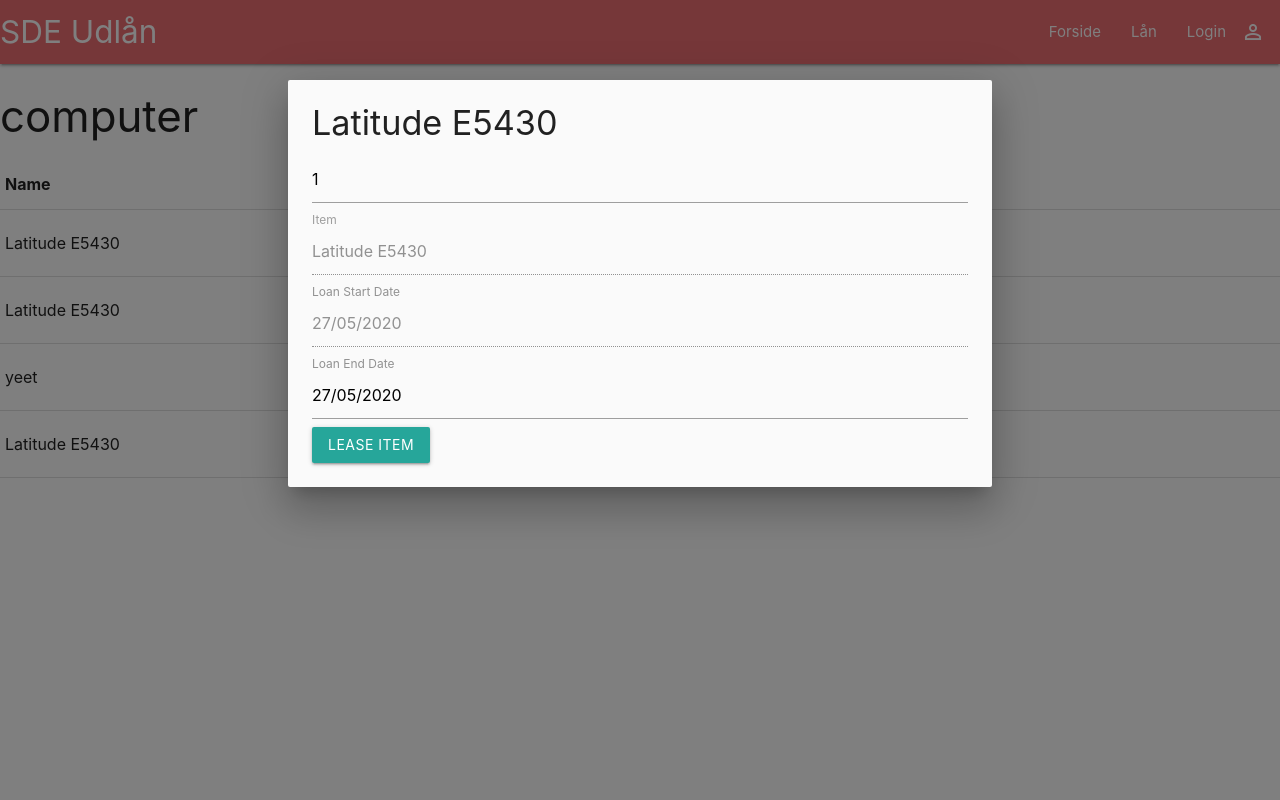
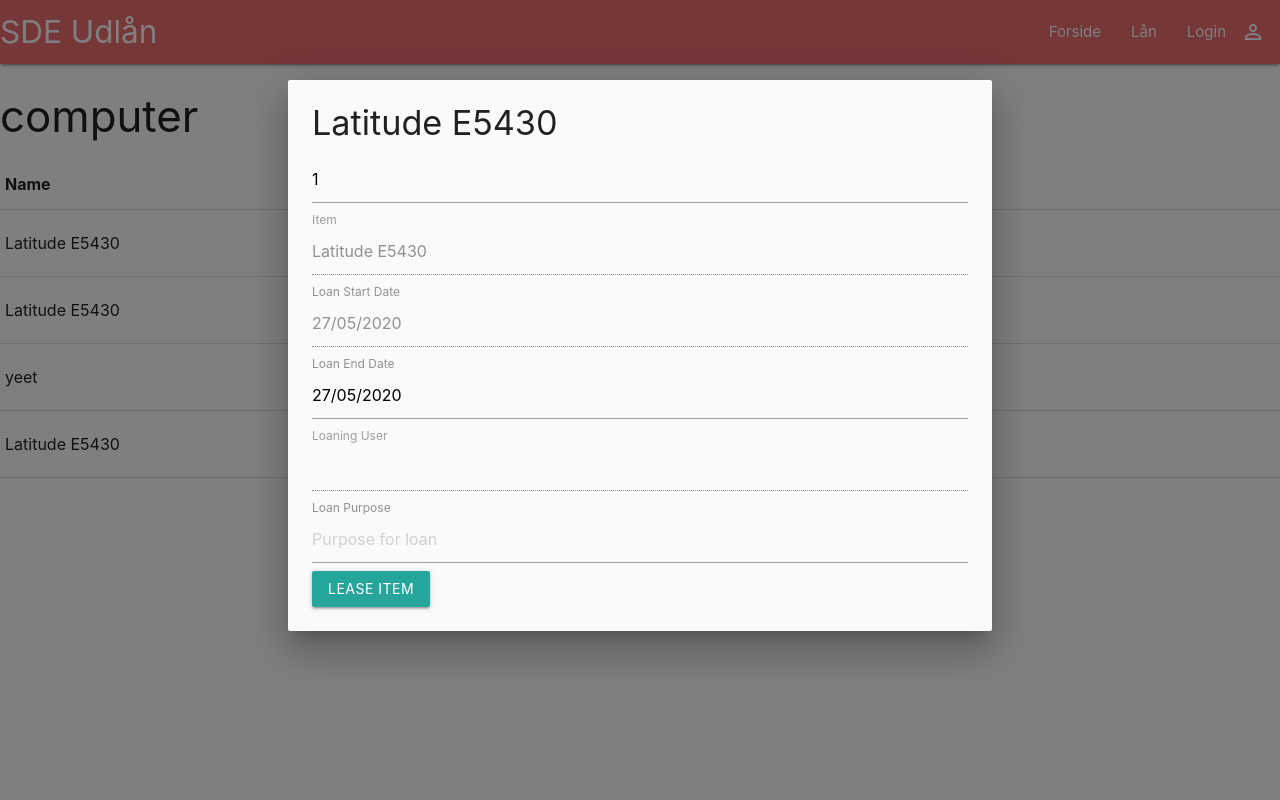
Before and after one commit to bULLETHELL/sde-datacenter-leasing-system, a Django app: page /lease/ in a window 1280 px wide, after a click on "LEASE ITEM". Run offline with Django 3.2, Linux system fonts and the light colour scheme; data comes from the database, SQL or seed files in the repository.

Commit message:
html form lease

```diff
--- a/mysite/main/templates/main/lease.html
+++ b/mysite/main/templates/main/lease.html
@@ -50,6 +50,10 @@
                     <input type="text" name="formloanstartdate" value="{{datetoday}}" readonly="readonly">
                     <label for="formloanenddate">Loan End Date</label><br>
                     <input type="text" class="datepicker" name="formloanenddate" value="{{datetoday}}">
+                    <label for="formloaninguser">Loaning User</label><br>
+                    <input type="text" name="formloaninguser" value="{{user.username}}" readonly="readonly">
+                    <label for="formloanpurpose">Loan Purpose</label><br>
+                    <input type="text" name="formloanpurpose" placeholder="Purpose for loan">
                     <button class="btn waves-effect waves-light" type="submit" href="/lease_request">Lease Item</button>
                     </form>
                 </div>
--- a/mysite/main/views.py
+++ b/mysite/main/views.py
@@ -27,7 +27,7 @@ def lease(request):
     # todayFormattedCorrectly = f"{todayList[0]}-{todayList[1]}-{todayList[2]}"
     return render(request=request,
                   template_name='main/lease.html',
-                  context={'loginForm':LoginForm, 'inventoryItems':InventoryItem.objects.all, 'inventoryItemTypes':InventoryItemType.objects.all, 'loans':Loan.objects.all, 'leaseForm':LeaseForm, 'datetoday':todayFormatted})
+                  context={'loginForm':LoginForm, 'inventoryItems':InventoryItem.objects.all, 'inventoryItemTypes':InventoryItemType.objects.all, 'loans':Loan.objects.all, 'leaseForm':LeaseForm, 'datetoday':todayFormatted, 'user':request.user})
 
 def lease_request(request):
     if request.method == 'POST':
```
